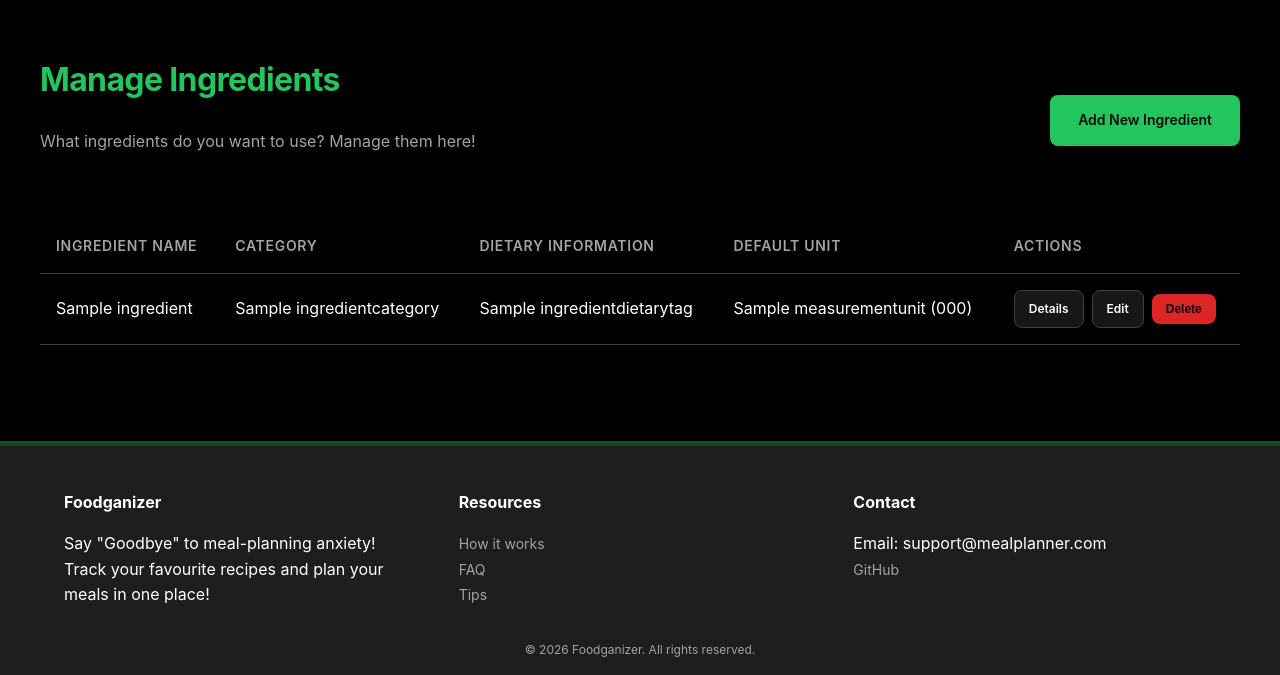
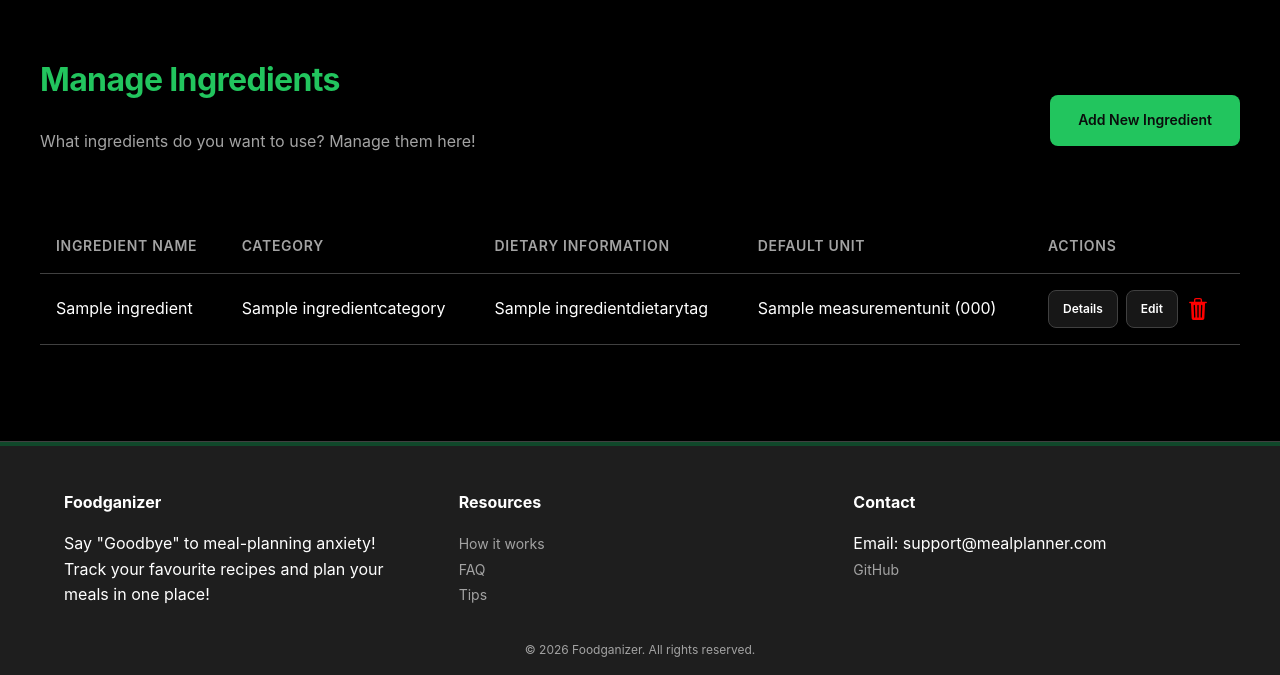
Before and after one commit to YoanaBast/healthy_meals, a Django app: page /ingredients/ in a window 1280 px wide. Shown: the part 229-904 px from the top of the page. Run offline with Django 5.2, Linux system fonts and the light colour scheme; tables that the repository leaves empty hold one stand-in row (values such as "Sample post"); parts of the project's set-up code (start-up, migrations or seed data) failed here and were passed over.

Commit message:
delete buttons were replaced with red trash can icon; heart icon colors were changed

```diff
--- a/ingredients/templates/ingredients/manage_ingredients.html
+++ b/ingredients/templates/ingredients/manage_ingredients.html
@@ -53,10 +53,13 @@
                                     <div class="action-buttons">
                                         <a href="{% url 'ingredient_details' ing.id %}" class="btn btn-secondary btn-small">Details</a>
                                         <a href="{% url 'edit_ingredient' ing.id %}" class="btn btn-secondary btn-small">Edit</a>
-                                        <button class="btn btn-danger btn-small"
-                                                onclick="openDeleteModal('ingredient', {{ ing.id }}, '{{ ing.name|escapejs }}')">
-                                            Delete
-                                        </button>
+<button type="button"
+        class="icon-delete-btn"
+        onclick="openDeleteModal('ingredient', {{ ing.id }}, '{{ ing.name|escapejs }}')">
+
+    <img src="{% static 'images/delete-trash.svg' %}"
+         alt="Delete">
+</button>
                                     </div>
                                 </td>
 
--- a/planner/templates/planner/generate_grocery_list.html
+++ b/planner/templates/planner/generate_grocery_list.html
@@ -5,6 +5,9 @@
 
 {% block content %}
 <div class="container-home">
+    <!-- Tabs -->
+{% include 'tab_nav.html' with active_tab='manage-ingredients' %}
+
     <h2>Select Recipes</h2>
     <form method="POST">
         {% csrf_token %}
--- a/static/css/styles.css
+++ b/static/css/styles.css
@@ -1112,6 +1112,8 @@ label {
     color: #ff6b6b;
 }
 
+/* HEART ICON FOR FAVOURITE BUTTON + SVG IMAGE SIZE */
+
 .heart-icon {
     width: 24px;
     height: 24px;
@@ -1127,3 +1129,21 @@ label {
     height: 24px;
     display: block;
 }
+
+/* TRASH CAN ICON FOR DELETE BUTTON + SVG IMAGE SIZE */
+.icon-delete-btn {
+    background: none;
+    border: none;
+    padding: 0;
+    cursor: pointer;
+
+    display: flex;
+    align-items: center;
+    justify-content: center;
+}
+
+.icon-delete-btn img {
+    width: 24px;
+    height: 24px;
+    display: block;
+}
--- a/templates/tab_nav.html
+++ b/templates/tab_nav.html
@@ -3,7 +3,7 @@
 
 <div class="tab-nav">
     <div class="tab-nav-upper">
-        <a href="{% url 'homepage' %}" class="tab-button {% if request.resolver_match.url_name == 'homepage' %}active{% endif %}">Generate Grocery List</a>
+        <a href="{% url 'generate_grocery_list' %}" class="tab-button {% if request.resolver_match.url_name == 'generate_grocery_list' %}active{% endif %}">Generate Grocery List</a>
         <a href="{% url 'meal_suggestions' %}" class="tab-button {% if request.resolver_match.url_name == 'meal_suggestions' %}active{% endif %}">Get Meal Suggestions</a>
         <a href="{% url 'manage_fridge' %}" class="tab-button {% if request.resolver_match.url_name == 'manage_fridge' %}active{% endif %}">Update your Fridge</a>
     </div>
```
Also changed, not shown: ingredients/templates/ingredients/edit_ingredient.html (+1 -9 lines), planner/templates/planner/manage_fridge.html (+6 -3 lines), recipes/templates/recipes/manage_recipes.html (+6 -3 lines), static/images/delete-trash.svg (added), static/images/full_heart.svg.
